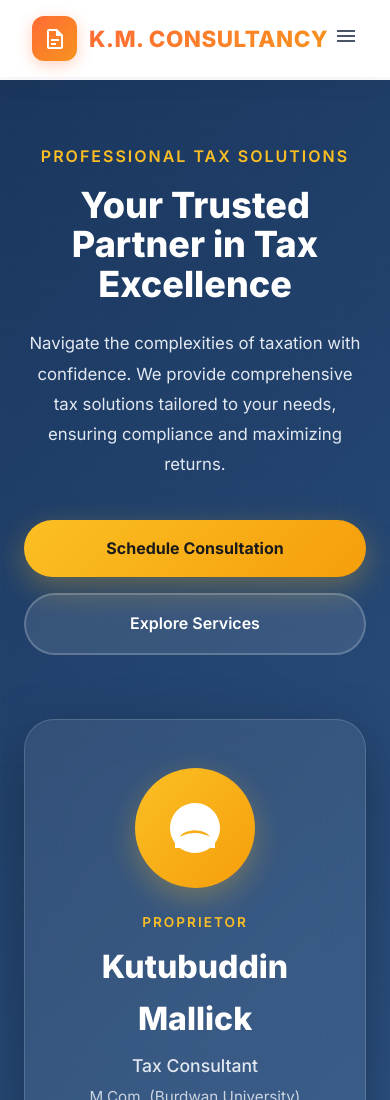
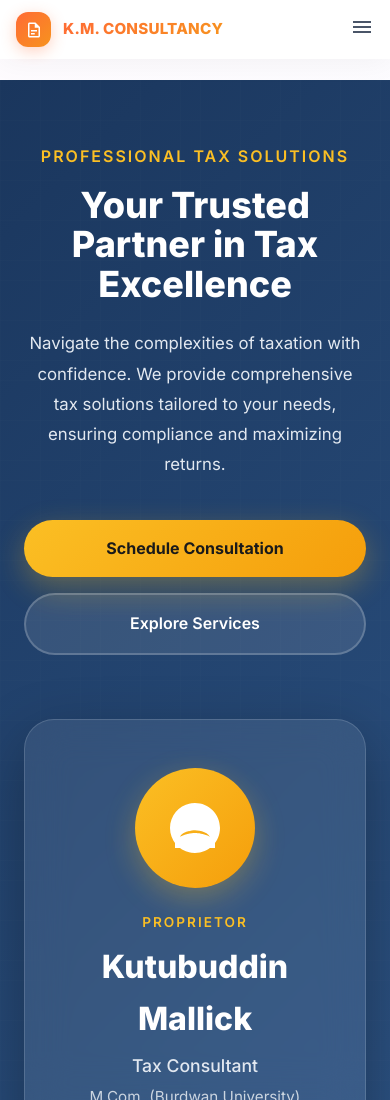
Before and after one commit to sohelf509/K.M.-CONSULTANCY, a plain HTML site: page index.html in a window 390 px wide. Shown: the top 1100 px of the page. Drawn offline with Linux system fonts and the light colour scheme.

Commit message:
Enhance logo and navbar styles for responsiveness
Added responsive styles for logo and navbar in media queries.

```diff
--- a/index.html
+++ b/index.html
@@ -98,6 +98,7 @@
             font-size: 1.5rem;
             box-shadow: 0 4px 15px rgba(255, 107, 53, 0.3);
             color: white;
+            flex-shrink: 0;
         }
 
         .logo-icon svg {
@@ -113,6 +114,7 @@
             -webkit-text-fill-color: transparent;
             background-clip: text;
             letter-spacing: 0.5px;
+            white-space: nowrap;
         }
 
         .nav-links {
@@ -702,6 +704,25 @@
                 display: block;
             }
 
+            .nav-content {
+                padding: 0 1rem;
+            }
+
+            .logo-text {
+                font-size: 1.1rem;
+                letter-spacing: 0.3px;
+            }
+
+            .logo-icon {
+                width: 38px;
+                height: 38px;
+            }
+
+            .logo-icon svg {
+                width: 20px;
+                height: 20px;
+            }
+
             .hero {
                 padding: 4rem 1.5rem 3rem;
             }
@@ -735,6 +756,39 @@
 
             .stat-number {
                 font-size: 2.75rem;
+            }
+        }
+
+        @media (max-width: 480px) {
+            .logo-text {
+                font-size: 0.95rem;
+                letter-spacing: 0.2px;
+            }
+
+            .logo-icon {
+                width: 35px;
+                height: 35px;
+            }
+
+            .logo-icon svg {
+                width: 18px;
+                height: 18px;
+            }
+
+            .navbar {
+                padding: 0.75rem 0;
+            }
+        }
+
+        @media (max-width: 360px) {
+            .logo-text {
+                font-size: 0.85rem;
+                letter-spacing: 0.1px;
+            }
+
+            .logo-icon {
+                width: 32px;
+                height: 32px;
             }
         }
 
```
